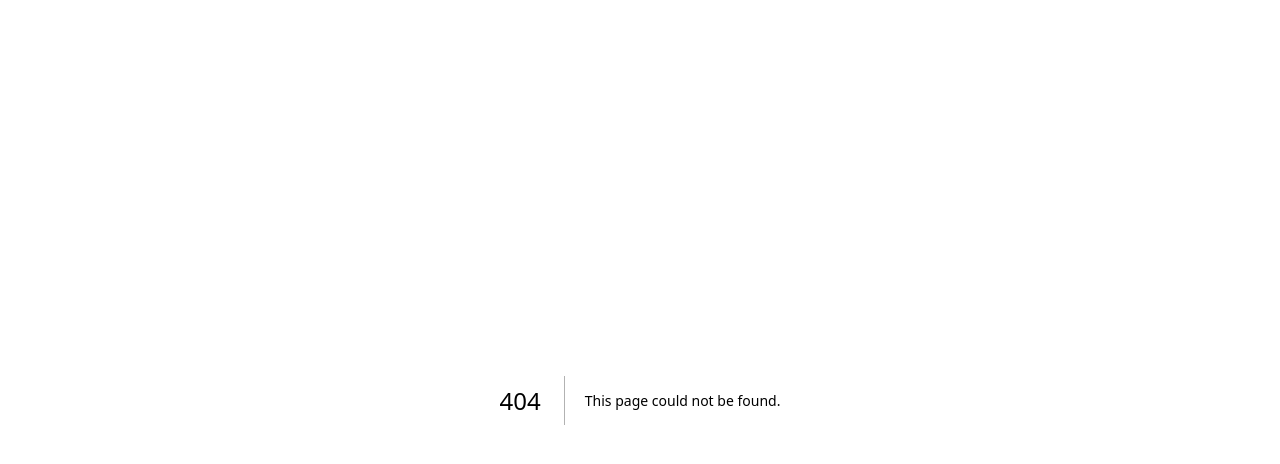
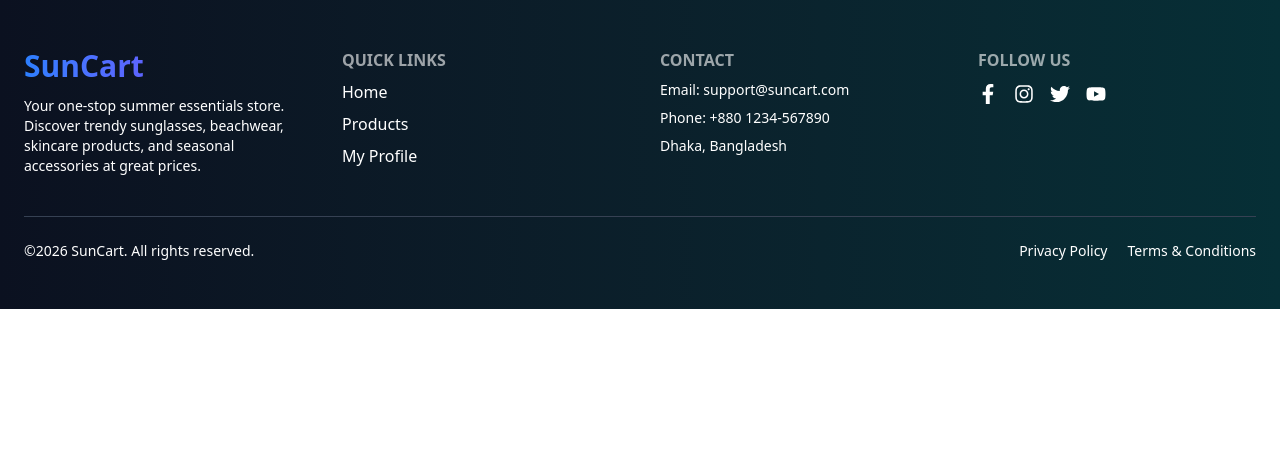
Before and after one commit to Leon-ahmed/Assignment-Eight, a Next.js app: page /register in a window 1280 px wide. Before the commit this address had no page. Shown: the top 464 px of the page. Built offline with nearby package versions, Linux system fonts and the light colour scheme.

Commit message:
footer design done

```diff
--- a/src/app/(auth)/layout.js
+++ b/src/app/(auth)/layout.js
@@ -1,11 +1,11 @@
-
+import Footer from '@/components/Footer';
 import React from 'react';
 
 const Authlayout = ({children}) => {
     return (
         <div>
             {children}
-
+            <Footer></Footer>
         </div>
     );
 };
--- /dev/null
+++ b/src/app/(auth)/register/page.jsx
@@ -0,0 +1,11 @@
+import React from 'react';
+
+const page = () => {
+    return (
+        <div>
+
+        </div>
+    );
+};
+
+export default page;
--- a/src/app/(main)/layout.js
+++ b/src/app/(main)/layout.js
@@ -1,4 +1,5 @@
 
+import Footer from '@/components/Footer';
 import Navber from '@/components/Navber';
 import React from 'react';
 
@@ -7,7 +8,7 @@ const mainLayout = ({children}) => {
         <div>
             <Navber></Navber>
             {children}
-
+           <Footer></Footer>
         </div>
     );
 };
--- a/src/components/Footer.jsx
+++ b/src/components/Footer.jsx
@@ -0,0 +1,131 @@
+import Link from "next/link";
+import {
+  FaFacebookF,
+  FaInstagram,
+  FaTwitter,
+  FaYoutube,
+} from "react-icons/fa";
+
+export default function Footer() {
+  return (
+    <footer className="bg-linear-to-r from-[#0B1120] to-[#062F36] text-white  ">
+      <div className="max-w-7xl mx-auto px-6 py-12">
+        <div className="grid gap-10 md:grid-cols-2 lg:grid-cols-4">
+
+          <div>
+            <h2 className="text-2xl md:text-3xl font-extrabold bg-linear-to-r from-blue-500 via-indigo-500 to-purple-600 bg-clip-text text-transparent">
+             SunCart
+            </h2>
+
+            <p className="mt-3 text-sm  ">
+              Your one-stop summer essentials store.
+              Discover trendy sunglasses, beachwear,
+              skincare products, and seasonal accessories
+              at great prices.
+            </p>
+          </div>
+
+
+          <div>
+            <h3 className="footer-title">Quick Links</h3>
+
+            <ul className="space-y-2">
+              <li>
+                <Link href="/" className="hover:text-orange-400">
+                  Home
+                </Link>
+              </li>
+
+              <li>
+                <Link
+                  href="/products"
+                  className="hover:text-orange-400"
+                >
+                  Products
+                </Link>
+              </li>
+
+              <li>
+                <Link
+                  href="/my-profile"
+                  className="hover:text-orange-400"
+                >
+                  My Profile
+                </Link>
+              </li>
+            </ul>
+          </div>
+
+
+          <div>
+            <h3 className="footer-title">Contact</h3>
+
+            <div className="space-y-2 text-sm">
+              <p>Email: support@suncart.com</p>
+              <p>Phone: +880 1234-567890</p>
+              <p>Dhaka, Bangladesh</p>
+            </div>
+          </div>
+
+
+          <div>
+            <h3 className="footer-title">Follow Us</h3>
+
+            <div className="flex gap-4 mt-3 text-xl">
+              <a
+                href="#"
+                className="hover:text-blue-500 transition"
+              >
+                <FaFacebookF />
+              </a>
+
+              <a
+                href="#"
+                className="hover:text-pink-500 transition"
+              >
+                <FaInstagram />
+              </a>
+
+              <a
+                href="#"
+                className="hover:text-sky-400 transition"
+              >
+                <FaTwitter />
+              </a>
+
+              <a
+                href="#"
+                className="hover:text-red-500 transition"
+              >
+                <FaYoutube />
+              </a>
+            </div>
+          </div>
+        </div>
+
+         <div className="border-t border-gray-700 mt-10 pt-6 flex flex-col md:flex-row justify-between items-center gap-4 text-sm">
+          <p>
+            &copy;2026 SunCart. All rights
+            reserved.
+          </p>
+
+          <div className="flex gap-5">
+            <Link
+              href="/privacy-policy"
+              className="hover:text-orange-400"
+            >
+              Privacy Policy
+            </Link>
+
+            <Link
+              href="/terms"
+              className="hover:text-orange-400"
+            >
+              Terms & Conditions
+            </Link>
+          </div>
+        </div>
+      </div>
+    </footer>
+  );
+}
```
